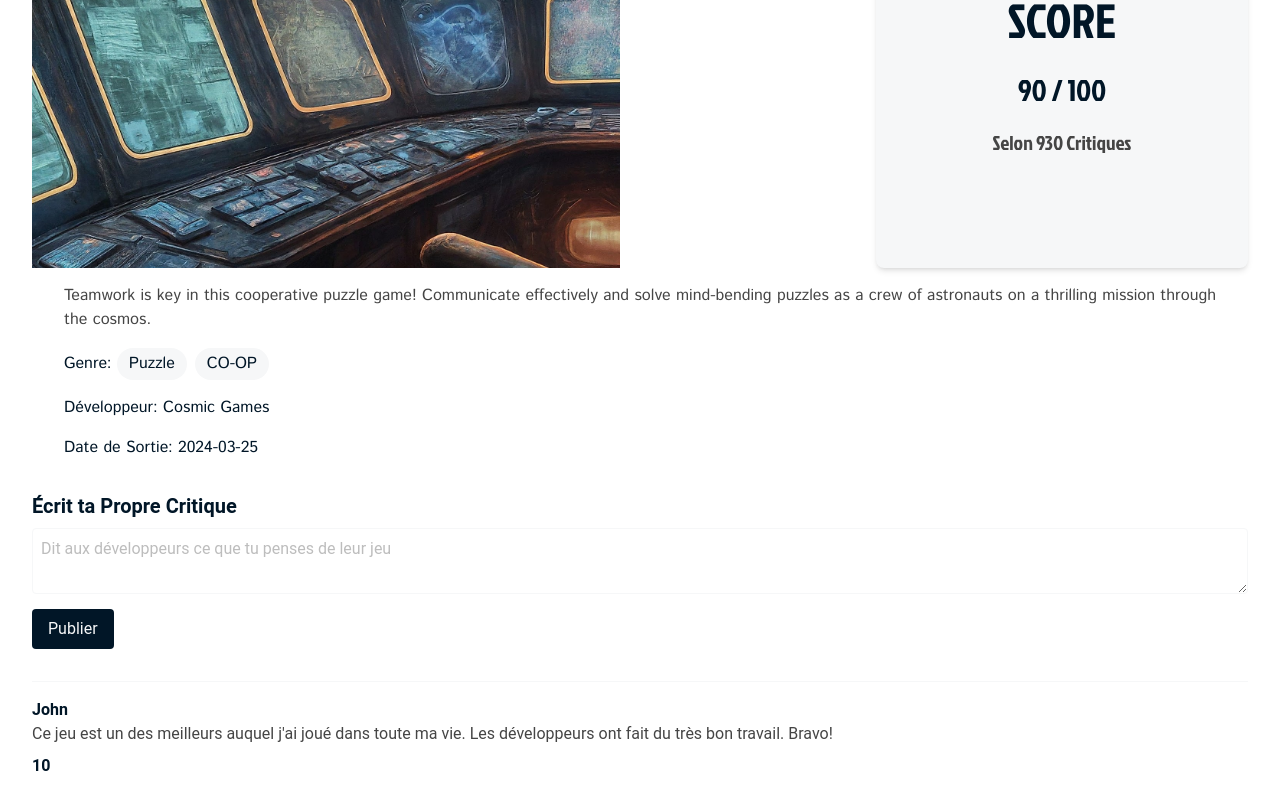
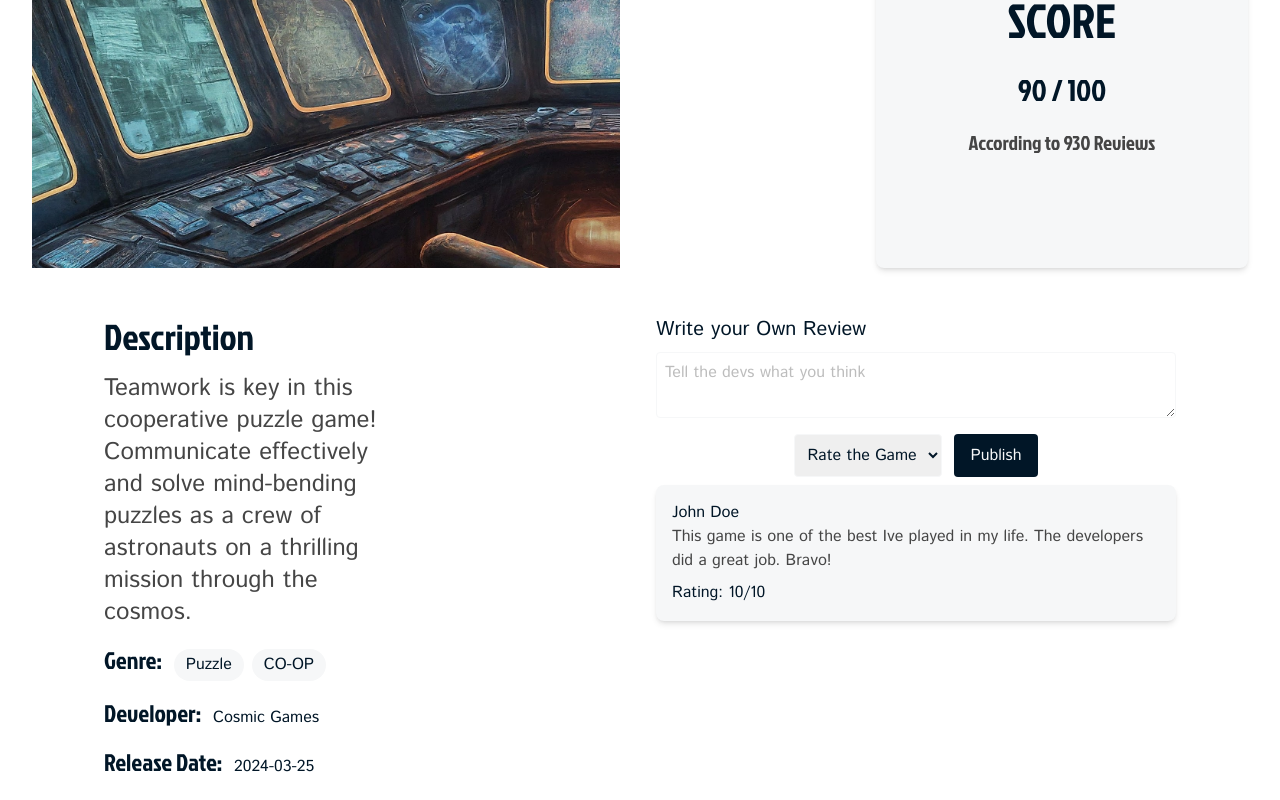
Before and after one commit to Egzavyer/Egzavyer.github.io, a React (Vite) app: page /games/Constellation in a window 1280 px wide. Shown: the part 340-1140 px from the top of the page. Built offline with nearby package versions, Linux system fonts and the light colour scheme.

Commit message:
Fix: fix layout of the gameviewer page

```diff
--- a/src/pages/GameViewerPage.jsx
+++ b/src/pages/GameViewerPage.jsx
@@ -11,42 +11,60 @@ const GameViewerPage = ({ games }) => {
 
   return (
     <div className="p-8 text-primary">
-      <h1 className="text-8xl mx-8 mb-4 font-display sm:text-6xl">{game.title}</h1>
+      <h1 className="text-8xl lg:mx-10 mb-4 font-display sm:text-6xl">{game.title}</h1>
       <div className="flex mb-4 flex-col sm:flex-row items-center justify-center font-display lg:gap-64 sm:gap-14">
         <img src={game.image} alt={game.title} className="sm:w-1/2 sm:h-auto lg:h-96 object-cover" />
         <div className="bg-text p-4 rounded-lg shadow-md lg:w-96 lg:h-96 sm:w-full sm:h-60 flex flex-col justify-center items-center gap-5">
           <h2 className="text-7xl mb-2 sm:text-5xl">SCORE</h2>
           <p className="text-5xl sm:text-3xl">{game.score} / 100</p>
-          <p className="text-secondary text-3xl sm:text-xl">Selon {game.reviewsCount} Critiques</p>
+          <p className="text-secondary text-3xl sm:text-xl">According to {game.reviewsCount} Reviews</p>
         </div>
       </div>
-      <div className="flex font-body flex-col sm:flex-row mx-8">
+      <div className="flex font-body flex-col sm:flex-row lg:mx-10">
         <div className="flex-1">
-          <p className="text-secondary mb-4">{game.description}</p>
+
+          <div className="p-8 text-primary">
+            <div className="flex flex-col md:flex-row gap-8">
+              <div className="md:w-1/2">
+                <h2 className="text-4xl font-display mb-4">Description</h2>
+                <p className="text-secondary mb-4 w-7/12 text-2xl">{game.description}</p>
                 <div className="mb-4">
-            <span className="font-semibold">Genre: </span>
+                  <span className="font-display text-2xl mr-2">Genre: </span>
                   {game.genre.split(', ').map((g) => (
                     <span key={g} className="mr-2 inline-block px-3 py-1 bg-text rounded-full">{g}</span>
                   ))}
                 </div>
                 <div className="mb-4">
-            <span className="font-semibold">Développeur: </span>{game.developer}
+                  <span className="font-display text-2xl mr-2">Developer: </span>{game.developer}
                 </div>
                 <div className="mb-4">
-            <span className="font-semibold">Date de Sortie: </span>{game.releaseDate}
+                  <span className="font-display text-2xl mr-2">Release Date: </span>{game.releaseDate}
+                </div>
+              </div>
+              <div className="md:w-1/2 mt-4 md:mt-0">
+                <h3 className="text-xl font-semibold mb-2">Write your Own Review</h3>
+                <textarea className="w-full p-2 border border-text rounded mb-2" placeholder="Tell the devs what you think"></textarea>
+                <div className="flex flex-row gap-3 justify-center mb-2">
+                  <select className="border border-text rounded p-2">
+                    <option value="">Rate the Game</option>
+                    {Array.from({ length: 10 }, (_, i) => (
+                      <option key={i + 1} value={i + 1}>
+                        {i + 1}
+                      </option>
+                    ))}
+                  </select>
+                  <div className="flex justify-center">
+                    <button className="bg-primary text-text px-4 py-2 rounded">Publish</button>
+                  </div>
+                </div>
+                <div className="bg-text p-4 rounded-lg shadow-md">
+                  <p className="font-semibold">John Doe</p>
+                  <p className="text-secondary mb-2">This game is one of the best Ive played in my life. The developers did a great job. Bravo!</p>
+                  <p className="font-bold">Rating: 10/10</p>
                 </div>
               </div>
             </div>
-      <div className="mt-4">
-        <h3 className="text-xl font-semibold mb-2">Écrit ta Propre Critique</h3>
-        <textarea className="w-full p-2 border border-text rounded mb-2" placeholder="Dit aux développeurs ce que tu penses de leur jeu"></textarea>
-        <button className="bg-primary text-text px-4 py-2 rounded">Publier</button>
           </div>
-      <div className="mt-8">
-        <div className="border-t border-text pt-4">
-          <p className="font-semibold">John</p>
-          <p className="text-secondary mb-2">Ce jeu est un des meilleurs auquel j&apos;ai joué dans toute ma vie. Les développeurs ont fait du très bon travail. Bravo!</p>
-          <p className="font-bold">10</p>
         </div>
       </div>
     </div>
```
Lines whose indentation alone changed are shown as unchanged.
